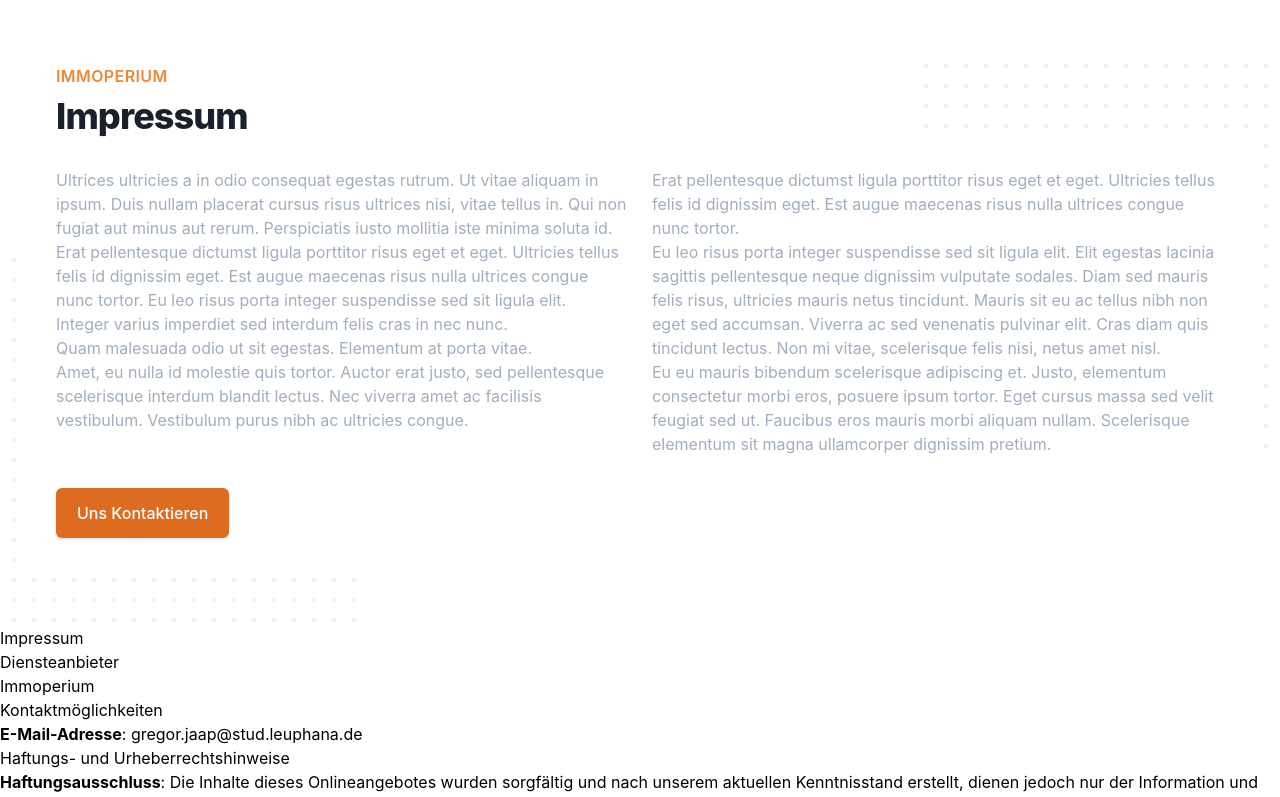
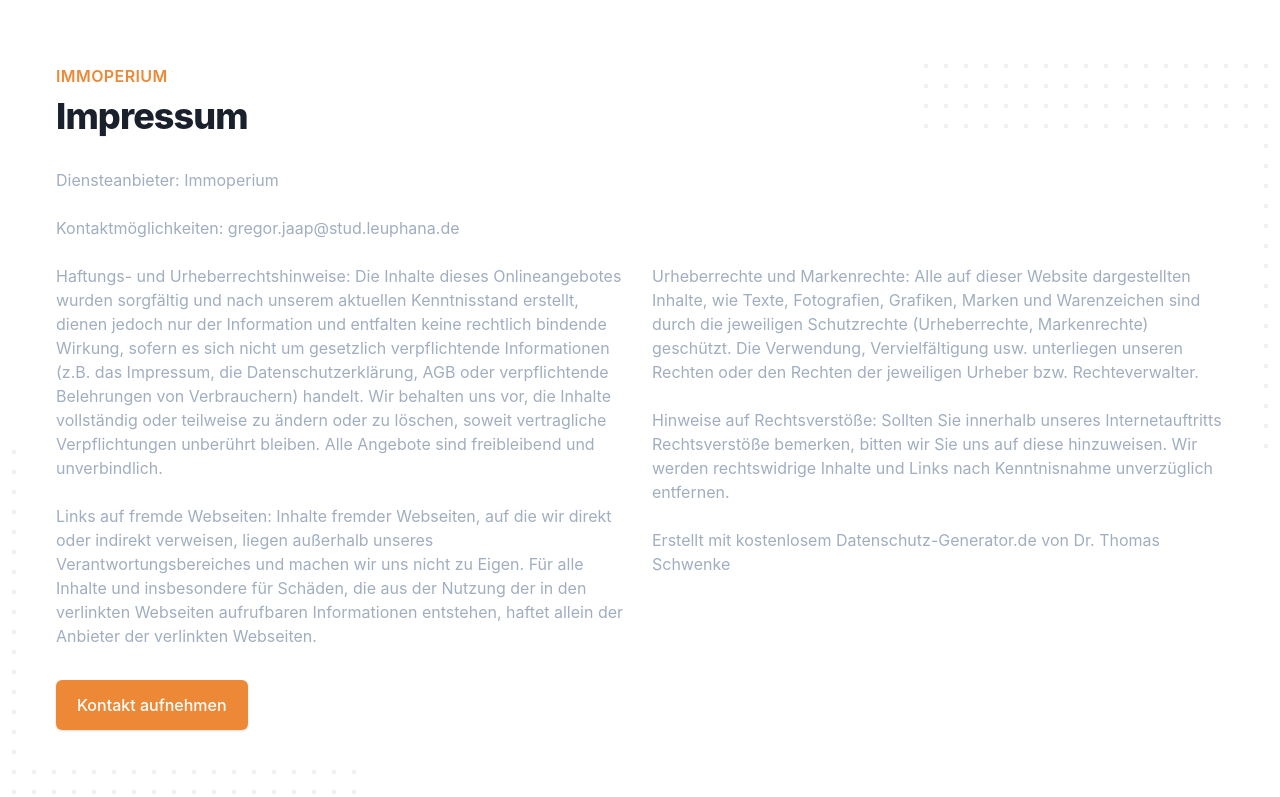
Before and after one commit to ImmoPerium/frontend, a React (Create React App) app in the folder immoperiumfrontend/: page /impressum in a window 1280 px wide. Shown: the top 797 px of the page. Built offline with nearby package versions, Linux system fonts and the light colour scheme.

Commit message:
Added impressum text to JSX

```diff
--- a/immoperiumfrontend/src/views/Impressum.js
+++ b/immoperiumfrontend/src/views/Impressum.js
@@ -34,56 +34,14 @@
               <div class="relative md:bg-white md:p-6">
                 <div class="lg:grid lg:grid-cols-2 lg:gap-6 mb-8">
                   <div class="prose prose-lg text-gray-500 mb-6 lg:max-w-none lg:mb-0">
-                    <p>Ultrices ultricies a in odio consequat egestas rutrum. Ut vitae aliquam in ipsum. Duis nullam placerat cursus risus ultrices nisi, vitae tellus in. Qui non fugiat aut minus aut rerum. Perspiciatis iusto mollitia iste minima soluta id.</p>
-                    <p>Erat pellentesque dictumst ligula porttitor risus eget et eget. Ultricies tellus felis id dignissim eget. Est augue <a href="#">maecenas</a> risus nulla ultrices congue nunc tortor. Eu leo risus porta integer suspendisse sed sit ligula elit.</p>
-                    <ol>
-                      <li>Integer varius imperdiet sed interdum felis cras in nec nunc.</li>
-                      <li>Quam malesuada odio ut sit egestas. Elementum at porta vitae.</li>
-                    </ol>
-                    <p>Amet, eu nulla id molestie quis tortor. Auctor erat justo, sed pellentesque scelerisque interdum blandit lectus. Nec viverra amet ac facilisis vestibulum. Vestibulum purus nibh ac ultricies congue.</p>
-                  </div>
-                  <div class="prose prose-lg text-gray-500">
-                    <p>Erat pellentesque dictumst ligula porttitor risus eget et eget. Ultricies tellus felis id dignissim eget. Est augue maecenas risus nulla ultrices congue nunc tortor.</p>
-                    <p>Eu leo risus porta integer suspendisse sed sit ligula elit. Elit egestas lacinia sagittis pellentesque neque dignissim vulputate sodales. Diam sed mauris felis risus, ultricies mauris netus tincidunt. Mauris sit eu ac tellus nibh non eget sed accumsan. Viverra ac sed venenatis pulvinar elit. Cras diam quis tincidunt lectus. Non mi vitae, scelerisque felis nisi, netus amet nisl.</p>
-                    <p>Eu eu mauris bibendum scelerisque adipiscing et. Justo, elementum consectetur morbi eros, posuere ipsum tortor. Eget cursus massa sed velit feugiat sed ut. Faucibus eros mauris morbi aliquam nullam. Scelerisque elementum sit magna ullamcorper dignissim pretium.</p>
-                  </div>
-                </div>
-                <div class="inline-flex rounded-md shadow">
-                  <a href="#" class="flex items-center justify-center px-5 py-3 border border-transparent text-base leading-6 font-medium rounded-md text-white bg-orange-600 hover:bg-indigo-500 focus:outline-none focus:border-indigo-700 focus:shadow-outline-indigo transition duration-150 ease-in-out">
-                    Uns Kontaktieren
+                    <p>Diensteanbieter: Immoperium</p>
+                    <br></br>
+                    <p> Kontaktmöglichkeiten: {" "}
+                    <a href="mailto:gregor.jaap@stud.leuphana.de">gregor.jaap@stud.leuphana.de
                     </a>
-                </div>
-              </div>
-            </div>
-          </div>
-        </div>
-
-
-
-
-
-
-
-
-
-
-
-
-
-
-
-        <div>
-          <h1>Impressum</h1>
-          <h2 id="m46">Diensteanbieter</h2>
-          <p> Immoperium</p>
-          <h2 id="m56">Kontaktmöglichkeiten</h2>
-          <p>
-            <strong>E-Mail-Adresse</strong>:{" "}
-            <a href="mailto:gregor.jaap@stud.leuphana.de">gregor.jaap@stud.leuphana.de</a>
                     </p>
-          <h2 id="m65">Haftungs- und Urheberrechtshinweise</h2>
-          <p>
-            <strong>Haftungsausschluss</strong>: Die Inhalte dieses Onlineangebotes
+                    <br></br>
+                    <p>Haftungs- und Urheberrechtshinweise: Die Inhalte dieses Onlineangebotes
                       wurden sorgfältig und nach unserem aktuellen Kenntnisstand erstellt, dienen
                       jedoch nur der Information und entfalten keine rechtlich bindende Wirkung,
                       sofern es sich nicht um gesetzlich verpflichtende Informationen (z.B. das
@@ -92,28 +50,37 @@
                       teilweise zu ändern oder zu löschen, soweit vertragliche Verpflichtungen
                       unberührt bleiben. Alle Angebote sind freibleibend und unverbindlich.{" "}
                     </p>
+                    <br></br>
                     <p>
-            <strong>Links auf fremde Webseiten</strong>: Inhalte fremder Webseiten, auf
+                      Links auf fremde Webseiten: Inhalte fremder Webseiten, auf
                       die wir direkt oder indirekt verweisen, liegen außerhalb unseres
                       Verantwortungsbereiches und machen wir uns nicht zu Eigen. Für alle Inhalte
                       und insbesondere für Schäden, die aus der Nutzung der in den verlinkten
                       Webseiten aufrufbaren Informationen entstehen, haftet allein der Anbieter
                       der verlinkten Webseiten.
                     </p>
+                  </div>
+                  <div class="prose prose-lg text-gray-500">
+                    <br></br>
+                    <br></br>
+                    <br></br>
+                    <br></br>
                     <p>
-            <strong>Urheberrechte und Markenrechte</strong>: Alle auf dieser Website
+                      Urheberrechte und Markenrechte: Alle auf dieser Website
                       dargestellten Inhalte, wie Texte, Fotografien, Grafiken, Marken und
                       Warenzeichen sind durch die jeweiligen Schutzrechte (Urheberrechte,
                       Markenrechte) geschützt. Die Verwendung, Vervielfältigung usw. unterliegen
                       unseren Rechten oder den Rechten der jeweiligen Urheber bzw.
                       Rechteverwalter.
                     </p>
+                    <br></br>
                     <p>
-            <strong>Hinweise auf Rechtsverstöße</strong>: Sollten Sie innerhalb unseres
+                      Hinweise auf Rechtsverstöße: Sollten Sie innerhalb unseres
                       Internetauftritts Rechtsverstöße bemerken, bitten wir Sie uns auf diese
                       hinzuweisen. Wir werden rechtswidrige Inhalte und Links nach Kenntnisnahme
                       unverzüglich entfernen.
                     </p>
+                    <br></br>
                     <p className="seal">
                       <a
                         href="https://datenschutz-generator.de/?l=de"
@@ -126,6 +93,16 @@
                     </p>
                   </div>
                 </div>
+                <div class="inline-flex rounded-md shadow">
+                  <a href="mailto:gregor.jaap@stud.leuphana.de" class="flex items-center justify-center px-5 py-3 border border-transparent text-base leading-6 font-medium rounded-md text-white bg-orange-500 hover:bg-orange-400 focus:outline-none focus:border-indigo-700 focus:shadow-outline-indigo transition duration-150 ease-in-out">
+                    Kontakt aufnehmen
+                  </a>
+                </div>
+              </div>
+            </div>
+          </div>
+        </div>
+      </div>
     );
   }
 }
```
Also changed, not shown: immoperiumfrontend/src/tailwind.output.css. Lines whose indentation alone changed are shown as unchanged.
